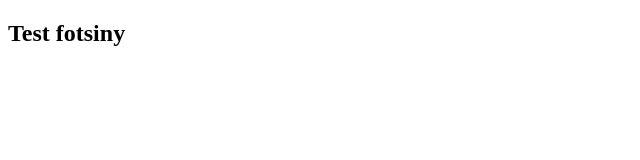
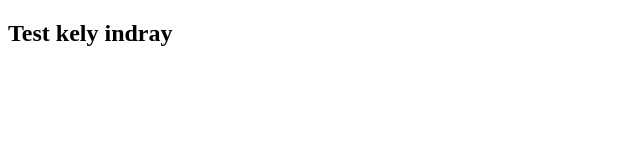
Before and after one commit to HajaRakotomandimby/upload-video-formation, a plain HTML site: page index.html in a window 1280 px wide. Shown: the full height of the page, 0-640 px from the left. Drawn offline with Linux system fonts and the light colour scheme.

Commit message:
test faharoa

```diff
--- a/index.html
+++ b/index.html
@@ -9,7 +9,7 @@
 </head>
 
 <body>
-    <h2>Test fotsiny</h2>
+    <h2>Test kely indray</h2>
 </body>
 
 </html>
```
